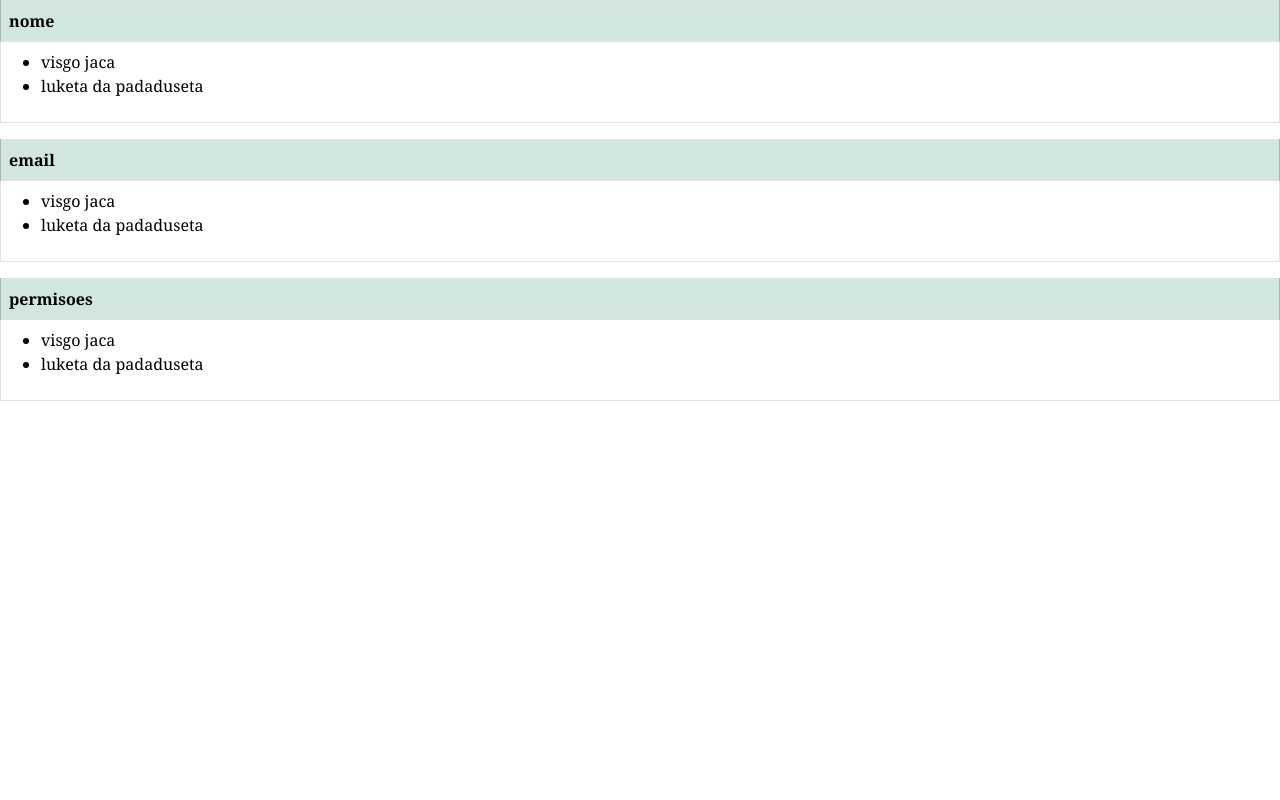
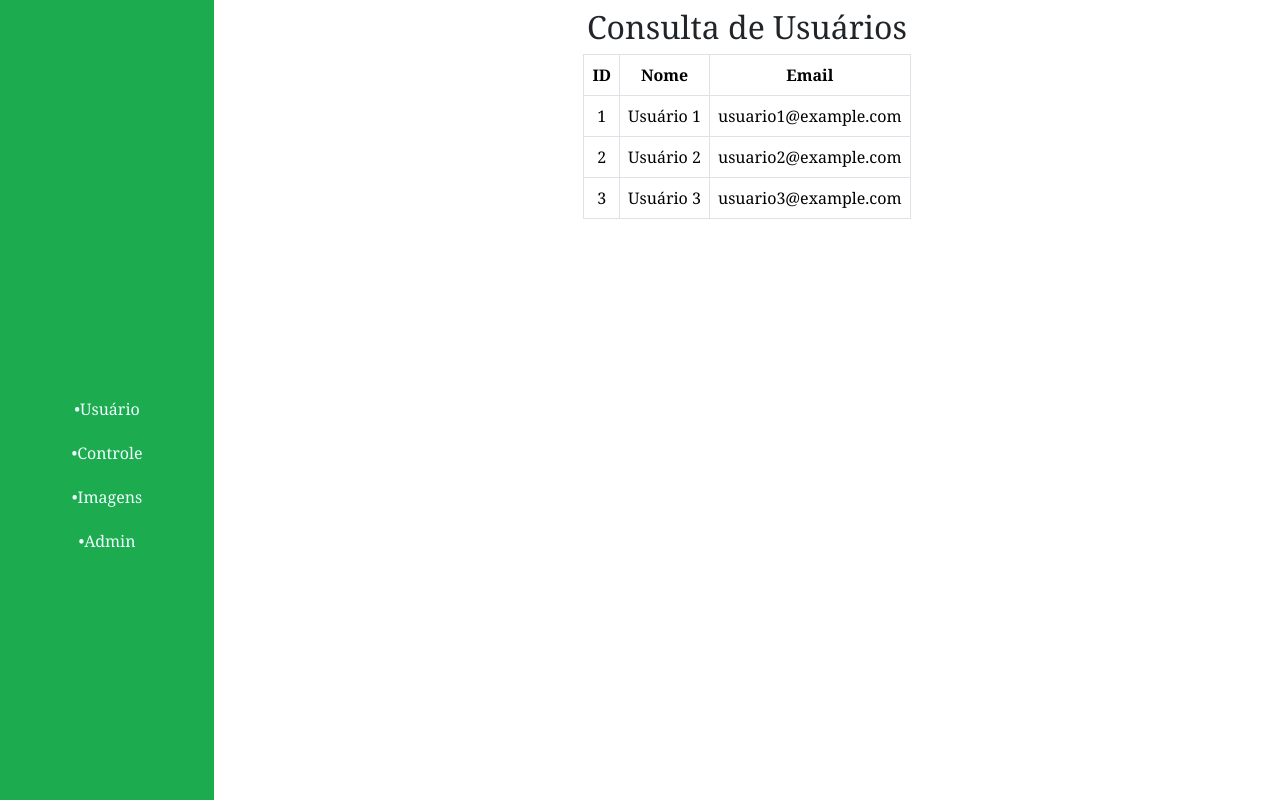
Before and after one commit to DSM2SEM2024/100esperanca, a PHP site: page /gerenciar_usuarios.html in a window 1280 px wide. Shown: the part 176-976 px from the top of the page. Before the commit the page ends 577 px from the top, so only its background shows below. Run offline with PHP 8.4, Linux system fonts and the light colour scheme; some libraries are stand-ins or nearby versions.

Commit message:
pagina gerenciar ususrio refatora

```diff
--- a/FrontEnd/assets/css/user.css
+++ b/FrontEnd/assets/css/user.css
@@ -1,36 +1,27 @@
 .sidebar {
-    min-width: 100px;
+    width: fit-content;
     background-color: #1cab4e;
     height: 100vh;
-    position: fixed;
-    left: 0;
-    top: 0;
-    padding: 20px;
+    position: relative;
+    padding:2rem;
     display: flex;
     flex-direction: column; /* Para que os itens fiquem em coluna */
     justify-content: center; /* Para centralizar verticalmente */
 }
 
-.logo {
-    text-align: center;
-    margin-bottom: 20px; /* Um pouco mais de espaço abaixo do logo */
+.logo{
+ /* Um pouco mais de espaço abaixo do logo */
     width: 150px;
     height: 150px;
 }
 
-.content {
-    margin-left: 250px;
-    padding: 20px;
-    flex: 1;
-}
 
-.nav {
-    flex: 1; /* Faz a nav ocupar o espaço restante */
+
+.nav { /* Faz a nav ocupar o espaço restante */
     display: flex;
     flex-direction: column; /* Coloca os links em coluna */
     justify-content: center; /* Centraliza os links verticalmente */
 }
-
 .nav-link {
     color: azure;
     text-align: center; /* Centraliza o texto dos links */
--- a/FrontEnd/assets/js/paginas/user.js
+++ b/FrontEnd/assets/js/paginas/user.js
@@ -1,55 +1,32 @@
 document.addEventListener("DOMContentLoaded", function() {
 
     const templateNavbar = `
-<section class="d-flex flex-column ">
-    <table class="table table-bordered">
-    <thead>
-        <tr>
-        <th scope="col" class="table-success">nome</th>
-        </tr>
-        </thead>
-        <tbody>
-        <td>
-        <ul>
-            <li>visgo jaca</li>
-            <li>luketa da padaduseta</li>
-            </ul>
-        </td>
-        </tbody>
-    </table>
-    <table class="table table-bordered">
-    <thead>
-        <tr>
-        <th scope="col" class="table-success">email</th>
-        </tr>
-        </thead>
 
-        <tbody>
-        <td>
-            <ul>
-            <li>visgo jaca</li>
-            <li>luketa da padaduseta</li>
-            </ul>
-        </td>
-        </tbody>
+<aside>
+    <div class="sidebar" id="sidebar">
+    <div class="logo" id="logo-button"></div>
 
-    </table>
-    <table class="table table-bordered">
-    <thead>
-        <tr>
-        <th scope="col" class="table-success">permisoes</th>
-        </tr>
-        </thead>
-        <tbody>
-        <td>
-        <ul>
-            <li>visgo jaca</li>
-            <li>luketa da padaduseta</li>
-            </ul>
-        </td>
-        </tbody>
-    </table>
-</section>
+        <ul class="nav flex-column">
+        <li class="nav-item">
+            <a class="nav-link active" href="#" id="usuario-link">•Usuário</a>
+        </li>
+        <li class="nav-item">
+            <a class="nav-link" href="#">•Controle</a>
+        </li>
+        <li class="nav-item">
+            <a class="nav-link" href="#">•Imagens</a>
+        </li>
+        <li class="nav-item">
+            <a class="nav-link" href="#">•Admin</a>
+        </li>
+        </ul>
+    </div>
+</aside>
+
+<section>
+
+
+<section>
     `
     let body = document.getElementsByTagName("body");
     let navbar = document.createElement("main");
--- a/FrontEnd/gerenciar_usuarios.html
+++ b/FrontEnd/gerenciar_usuarios.html
@@ -12,8 +12,65 @@
   <title>Visgo Do jaca</title>
 </head>
 <body>
+  <main class="d-flex"">
 
-<script src="assets/js/paginas/user.js"></script>
+
+<aside>
+  <div class="sidebar" id="sidebar">
+  <div class="logo" id="logo-button"></div>
+
+      <ul class="nav flex-column">
+      <li class="nav-item">
+          <a class="nav-link active" href="#" id="usuario-link">•Usuário</a>
+      </li>
+      <li class="nav-item">
+          <a class="nav-link" href="#">•Controle</a>
+      </li>
+      <li class="nav-item">
+          <a class="nav-link" href="#">•Imagens</a>
+      </li>
+      <li class="nav-item">
+          <a class="nav-link" href="#">•Admin</a>
+      </li>
+      </ul>
+  </div>
+</aside>
+
+<section class="container d-lg-flex p-2 align-middle justify-content-center">
+  <div id="tabela-container" class=" text-center">
+    <h2>Consulta de Usuários</h2>
+    <table class="table table-bordered table-responsive">
+      <thead>
+        <tr>
+          <th>ID</th>
+          <th>Nome</th>
+          <th>Email</th>
+        </tr>
+      </thead>
+      <tbody>
+
+        <tr>
+          <td>1</td>
+          <td>Usuário 1</td>
+          <td>usuario1@example.com</td>
+        </tr>
+        <tr>
+          <td>2</td>
+          <td>Usuário 2</td>
+          <td>usuario2@example.com</td>
+        </tr>
+        <tr>
+          <td>3</td>
+          <td>Usuário 3</td>
+          <td>usuario3@example.com</td>
+        </tr>
+      </tbody>
+  </table>
+  </div>
+</section>
+   </main>
+
+<!-- <script src="assets/js/paginas/user.js"></script> -->
 <script src="assets/js/header.js"></script>
 </body>
 </html>
```
